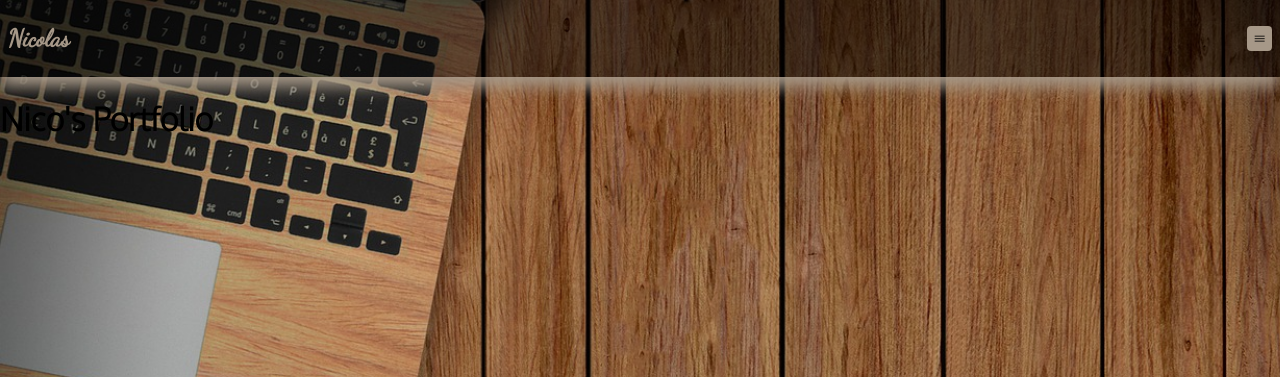
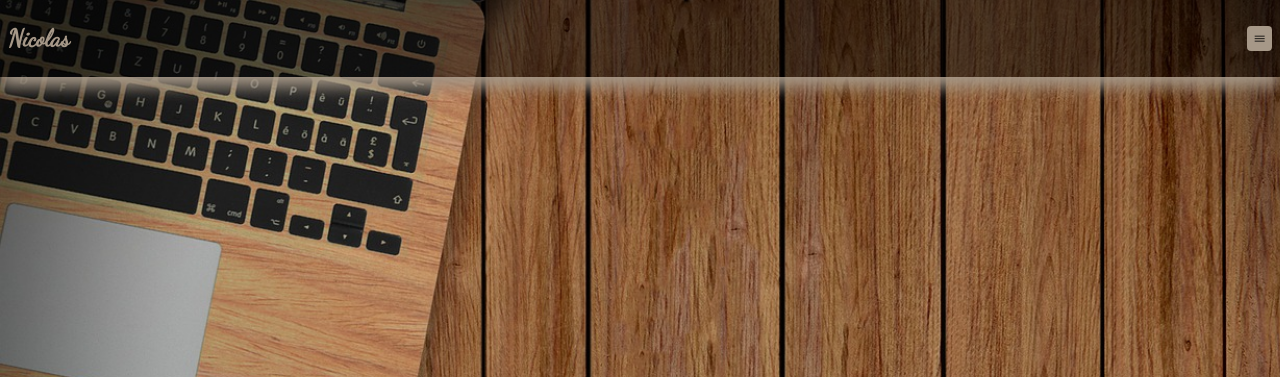
Before and after one commit to Monsieur-Nico/Monsieur-Nico, a React (Create React App) app in the folder portfolio/: page / in a window 1280 px wide. Shown: the top 377 px of the page. Built offline with nearby package versions, Linux system fonts and the light colour scheme.

Commit message:
Add Hero Section

```diff
--- a/portfolio/src/Components/Home/_hero.jsx
+++ b/portfolio/src/Components/Home/_hero.jsx
@@ -0,0 +1,17 @@
+// Components
+// import heroImage from "../../../public/Hero_Section_Image.jpeg";
+
+// Style
+
+// Libraries
+import { Fragment } from "react";
+
+function Hero() {
+  return (
+    <Fragment>
+      <section className="heroSection"></section>
+    </Fragment>
+  );
+}
+
+export default Hero;
--- a/portfolio/src/Components/Home/index.jsx
+++ b/portfolio/src/Components/Home/index.jsx
@@ -1,6 +1,8 @@
 // Components
+import Hero from "./_hero";
 
 // Style
+import "../Style/Home.scss";
 
 // Libraries
 import { Fragment } from "react";
@@ -8,7 +10,9 @@ import { Fragment } from "react";
 function Home() {
   return (
     <Fragment>
-      <h1>Nico's Portfolio</h1>
+      <section className="mainContainer">
+        <Hero />
+      </section>
     </Fragment>
   );
 }
--- /dev/null
+++ b/portfolio/src/Components/Style/Home.scss
@@ -0,0 +1,14 @@
+.mainContainer {
+  width: 100%;
+  height: 100%;
+  display: flex;
+  flex-direction: row;
+  justify-content: flex-start;
+  align-items: center;
+
+  .heroSection {
+    position: relative;
+    width: 100%;
+    height: 250px;
+  }
+}
```
